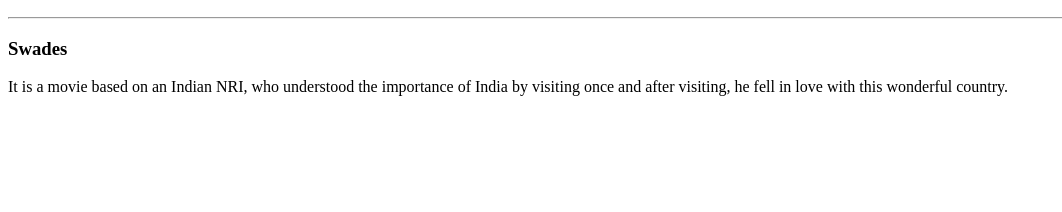
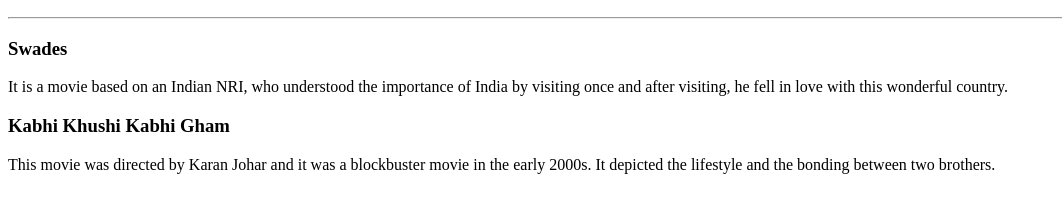
Before and after one commit to dchak2023/Movie-Ranking-Project, a plain HTML site: page index.html in a window 1280 px wide. Shown: the part 110-322 px from the top of the page, without its empty margins (0-1062 px from the left). Drawn offline with Linux system fonts and the light colour scheme.

Commit message:
Added the Second movie

```diff
--- a/index.html
+++ b/index.html
@@ -11,5 +11,8 @@
     <hr>
     <h3>Swades</h3>
     <p>It is a movie based on an Indian NRI, who understood the importance of India by visiting once and after visiting, he fell in love with this wonderful country.</p>
+    <h3>Kabhi Khushi Kabhi Gham</h3>
+    <p>This movie was directed by Karan Johar and it was a blockbuster movie in the early 2000s. It depicted the lifestyle and the bonding between two brothers.</p>
+
 </body>
 </html>
```
